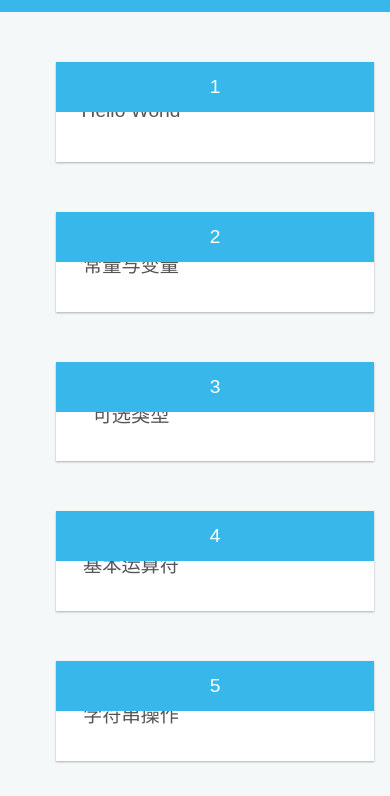
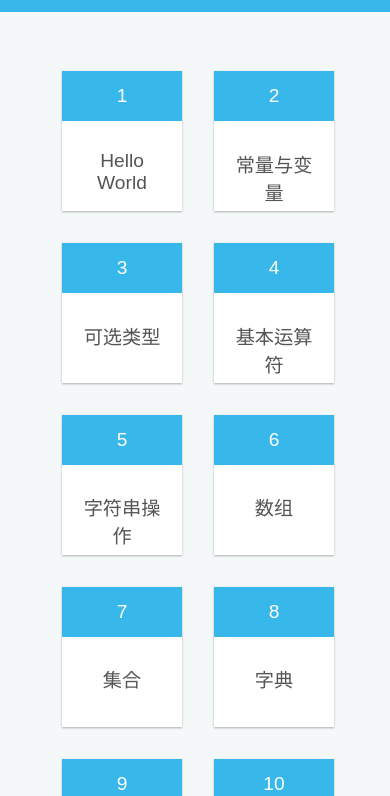
Before and after one commit to Agent-4/SwiftManual, a plain HTML site: page index.html in a window 390 px wide. Shown: the part 46-842 px from the top of the page. Drawn offline with Linux system fonts and the light colour scheme.

Commit message:
update css

```diff
--- a/manual/source/site.css
+++ b/manual/source/site.css
@@ -202,7 +202,7 @@ nav {
 }
 @media screen and (max-width: 1090px) {
   main {
-    padding: 0;
+    padding: 6px;
   }
 }
 @media screen and (max-width: 700px) {
@@ -216,6 +216,10 @@ nav {
 }
 @media screen and (max-width: 400px) {
   li {
-    float: none;
+    float: left;
+  }
+  li a {
+    margin-top: 40px;
+    width: 120px;
   }
 }
```
